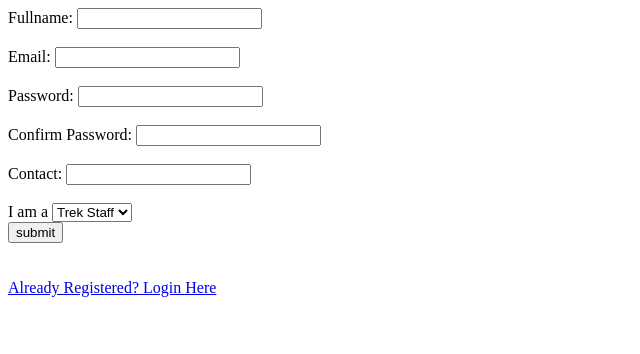
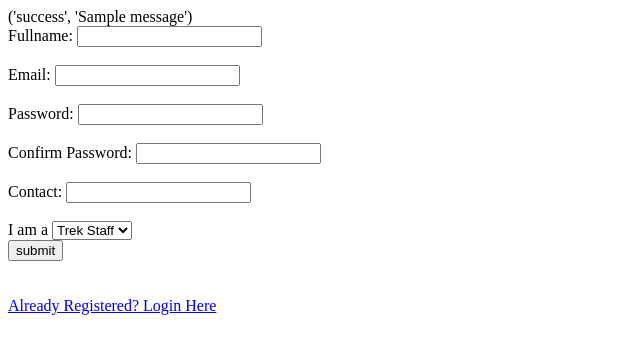
Before and after one commit to Gaurav2007-max/trek-management-platform, a Flask app: page /register in a window 1280 px wide. Shown: the top 354 px of the page, without its empty margins (0-640 px from the left). Run offline with Flask 3, Linux system fonts and the light colour scheme; tables that the repository leaves empty hold one stand-in row (values such as "Sample post"); one stand-in notice (Sample message) is shown.

Commit message:
Added Flash Messages

```diff
--- a/app.py
+++ b/app.py
@@ -1,4 +1,4 @@
-from flask import Flask, render_template, request, redirect, url_for
+from flask import Flask, render_template, request, redirect, url_for,flash
 import sqlite3
 
 app=Flask(__name__)
@@ -7,6 +7,7 @@ conn = sqlite3.connect(
     check_same_thread=False
 )
 cursor=conn.cursor()
+app.secret_key="trekker"
 
 @app.route('/login',methods={"GET","POST"})
 @app.route('/',methods={"GET","POST"})
@@ -24,6 +25,7 @@ def login():
             else:
                 return render_template("userDashboard.html",userinfo=userInfo)
         else:
+            flash("Invalid username or password", "error")
             return redirect("login")
 
     return render_template("login.html")
@@ -38,14 +40,17 @@ def register():
         contact=request.form.get("Contact")
         role=request.form.get("Role")
         if(password!=password2):
+            flash("Please enter same password for confirmation","warning")
             return redirect('register')
         if(role=="Trekker"):
             cursor.execute("Insert into User (UserId,FullName,UserEmail,UserPassword,UserRole,Contact) values(?,?,?,?,?,?)",(None,name,email,password,role,contact))
             conn.commit()
+            flash("Successfully registered as Trekker","success")
             return redirect('login')
         else:
             cursor.execute("Insert into StaffReq (ReqId,Name,Email,Contact,Password) values(?,?,?,?,?)",(None,name,email,contact,password))
             conn.commit()
+            flash("Request Sent to Admin, You can login once admin approves","success")
             return redirect('/')
     return render_template("register.html")
 
--- a/templates/register.html
+++ b/templates/register.html
@@ -7,6 +7,13 @@
 </head>
 <body>
     <div>
+        {% with messages=get_flashed_messages(with_categories=true) %}
+        {% if messages %}
+        {% for message in messages %}
+        {{message}}
+        {% endfor %}
+        {% endif %}
+        {% endwith %}
         <form action="/register" method="POST">
             <label for="fullname">Fullname:</label>
             <input type="text" id="fullname" name="Fullname">
```
Also changed, not shown: templates/login.html (+7 -0 lines).
